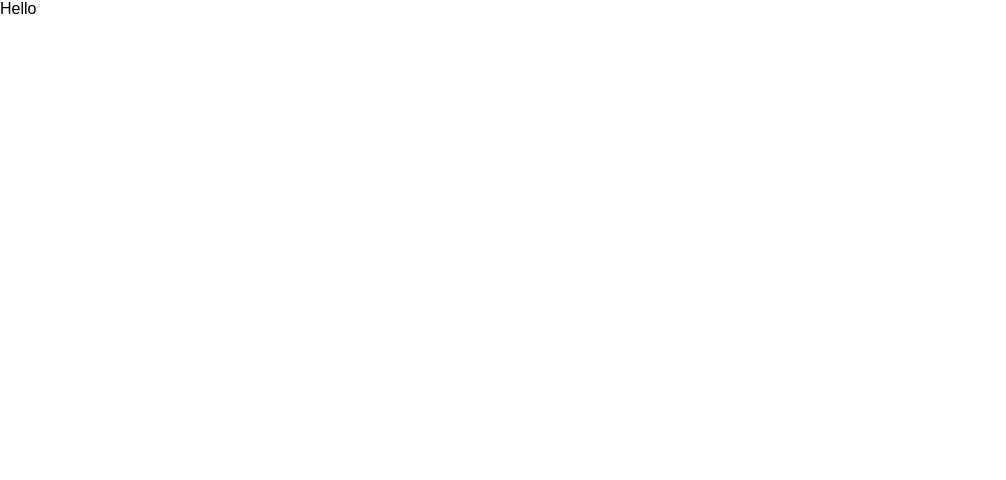
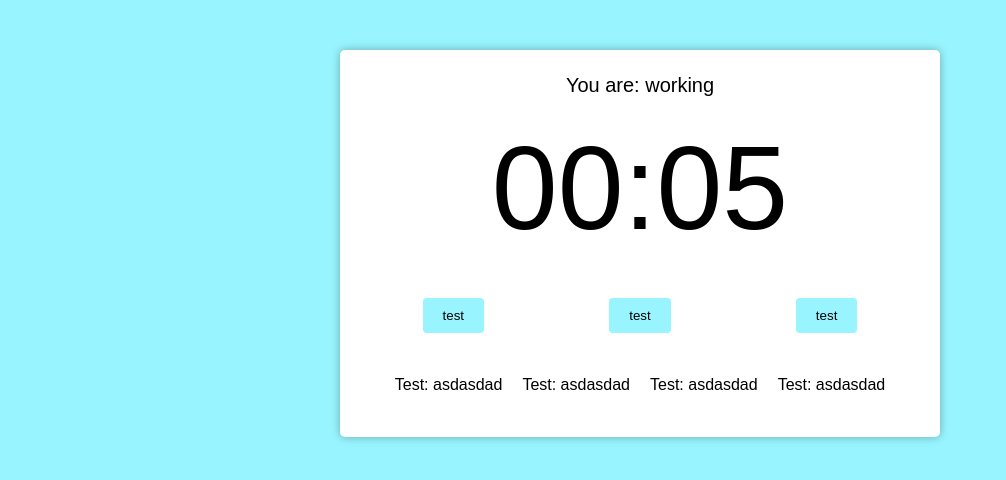
Before and after one commit to remediios/pomodoro-app, a React (Create React App) app: page / in a window 1280 px wide. Shown: the top 480 px of the page, without its empty margins (0-1006 px from the left). Built offline with nearby package versions, Linux system fonts and the light colour scheme.

Commit message:
components customHook and utils for time

```diff
--- a/src/App.tsx
+++ b/src/App.tsx
@@ -1,7 +1,17 @@
 import React from 'react';
+import PomodoroTimer from './components/PomodoroTimer';
 
 function App(): JSX.Element {
-  return <div className="container">Hello</div>;
+  return (
+    <div className="container">
+      <PomodoroTimer
+        defaultPomodoroTime={10}
+        shortRestTime={300}
+        longRestTime={900}
+        cycles={4}
+      />
+    </div>
+  );
 }
 
 export default App;
--- /dev/null
+++ b/src/components/Button.tsx
@@ -0,0 +1,16 @@
+import React from 'react';
+
+interface Props {
+  onClick?: () => void;
+  text: string;
+  className?: string;
+}
+function Button(props: Props): JSX.Element {
+  return (
+    <button onClick={props.onClick} className={props.className}>
+      {props.text}
+    </button>
+  );
+}
+
+export default Button;
--- /dev/null
+++ b/src/components/PomodoroTimer.tsx
@@ -0,0 +1,38 @@
+import React, { useState } from 'react';
+import { useInterval } from '../hooks/useInterval';
+import Button from './Button';
+import Timer from './Timer';
+
+interface Props {
+  defaultPomodoroTime: number;
+  shortRestTime: number;
+  longRestTime: number;
+  cycles: number;
+}
+function PomodoroTimer({ defaultPomodoroTime }: Props): JSX.Element {
+  const [mainTime, setMainTime] = useState(defaultPomodoroTime);
+  useInterval(() => {
+    if (mainTime === 0) return;
+    setMainTime(mainTime - 1);
+  }, 1000);
+
+  return (
+    <div className="pomodoro">
+      <h2>You are: working</h2>
+      <Timer time={mainTime} />
+      <div className="controls">
+        <Button text="test" onClick={() => console.log('test')} />
+        <Button text="test" onClick={() => console.log('test')} />
+        <Button text="test" onClick={() => console.log('test')} />
+      </div>
+      <div className="details">
+        <p>Test: asdasdad</p>
+        <p>Test: asdasdad</p>
+        <p>Test: asdasdad</p>
+        <p>Test: asdasdad</p>
+      </div>
+    </div>
+  );
+}
+
+export default PomodoroTimer;
--- /dev/null
+++ b/src/components/Timer.tsx
@@ -0,0 +1,11 @@
+import React from 'react';
+import { secondsToTime } from '../utils/secondsToTime';
+
+interface Props {
+  time: number;
+}
+function Timer({ time }: Props): JSX.Element {
+  return <div className="timer">{secondsToTime(time)}</div>;
+}
+
+export default Timer;
--- /dev/null
+++ b/src/hooks/useInterval.ts
@@ -0,0 +1,24 @@
+import { useEffect, useRef } from 'react';
+
+export function useInterval<C extends CallableFunction>(
+  callback: C,
+  delay: number | null,
+): void {
+  const savedCallback = useRef<C>();
+
+  // Remember the latest callback.
+  useEffect(() => {
+    savedCallback.current = callback;
+  }, [callback]);
+
+  // Set up the interval.
+  useEffect(() => {
+    function tick() {
+      if (savedCallback.current) savedCallback.current();
+    }
+    if (delay !== null) {
+      const id = setInterval(tick, delay);
+      return () => clearInterval(id);
+    }
+  }, [delay]);
+}
--- a/src/index.css
+++ b/src/index.css
@@ -1,3 +1,9 @@
+:root {
+  --main-color-short-rest: #98f5ff;
+  --main-color-long-rest: #98c3ff;
+  --main-color-working: #ffa074;
+}
+
 * {
   margin: 0;
   padding: 0;
@@ -7,4 +13,72 @@
 
 body {
   font-family: sans-serif;
+  background: var(--main-color-short-rest);
+  transition: background-color 300ms ease-in-out;
+  line-height: 1.5;
 }
+
+.container {
+  max-width: 640px;
+  margin: 0 auto;
+}
+
+.working {
+  background: #ffa074;
+}
+
+.hidden {
+  display: none;
+}
+
+.pomodoro {
+  background: #fff;
+  margin: 50px 20px;
+  padding: 20px;
+  border-radius: 5px;
+  box-shadow: 0 0 10px rgba(0, 0, 0, 0.3);
+}
+
+.pomodoro h2 {
+  font-size: 20px;
+  font-weight: 300;
+  text-align: center;
+}
+
+.pomodoro .timer {
+  font-size: 7.4rem;
+  text-align: center;
+}
+
+.pomodoro .controls {
+  display: flex;
+  justify-content: space-between;
+  align-items: center;
+}
+
+.pomodoro button {
+  background: var(--main-color-short-rest);
+  border: none;
+  cursor: pointer;
+  border-radius: 4px;
+  padding: 10px 20px;
+  color: #000;
+  transition: background-color 300ms ease-in-out;
+  margin: 20px auto;
+}
+
+.working .pomodoro button {
+  background: var(--main-color-working);
+  color: #fff;
+}
+
+.pomodoro .details {
+  display: flex;
+  align-items: center;
+  justify-content: center;
+  margin: 20px 0;
+}
+
+.pomodoro .details p {
+  margin: 0 10px;
+}
--- /dev/null
+++ b/src/utils/secondsToTime.ts
@@ -0,0 +1,7 @@
+export function secondsToTime(seconds: number): string {
+  const zeroLeft = (n: number) => Math.floor(n).toString().padStart(2, '0');
+  const minutes = zeroLeft((seconds / 60) % 60);
+  const sec = zeroLeft((seconds % 60) % 60);
+
+  return `${minutes}:${sec}`;
+}
```
